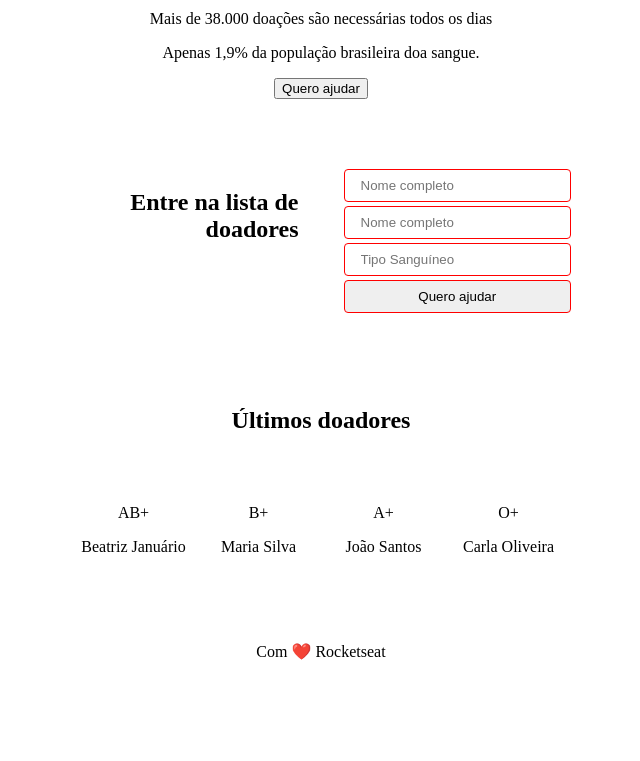
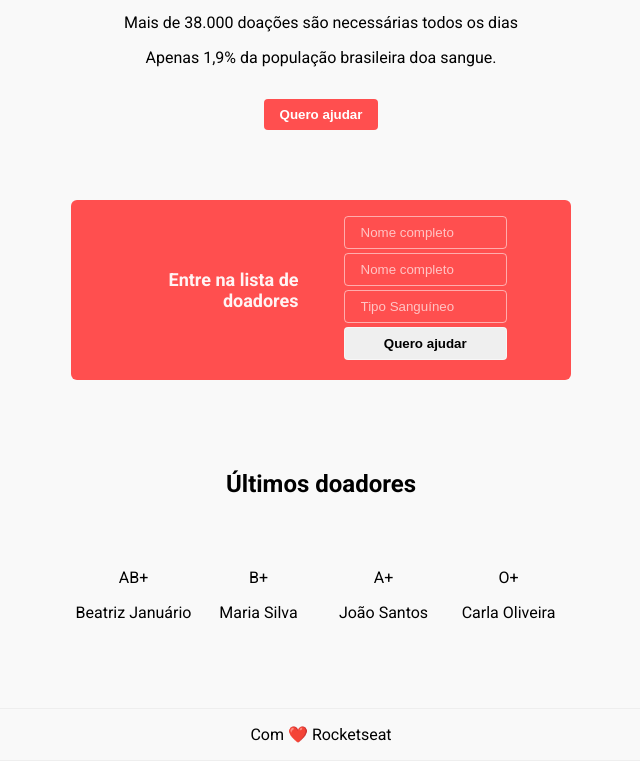
Before and after one commit to beatrizj/doe, a plain HTML site: page index.html in a window 1280 px wide. Shown: the part 207-968 px from the top of the page, without its empty margins (319-959 px from the left). Before the commit the page ends 868 px from the top, so only its background shows below. Drawn offline with Linux system fonts and the light colour scheme.

Commit message:
continuação do css

```diff
--- a/index.html
+++ b/index.html
@@ -4,6 +4,7 @@
         <meta charset="UTF-8">
         <meta name="viewport" content="width=device-width, initial-scale=1.0">
         <title>Doe sangue! Doe vida!</title>
+        <link href="https://fonts.googleapis.com/css?family=Roboto:400,700&display=swap" rel="stylesheet">
         <link rel="stylesheet" href="styles.css">
     </head>
     <body>
--- a/styles.css
+++ b/styles.css
@@ -1,3 +1,7 @@
+* {
+    box-sizing: border-box; /*força os elementos a respeitarem o width */
+}
+
 html {
     margin: 0;
 }
@@ -6,10 +10,14 @@ body {
     display: flex;
     flex-direction: column;
     height: 100vh;
+    font-family: 'Roboto', sans-serif;
+    background-color: #f9f9f9;
 }
 
 footer {
     margin-top: auto;
+    padding: 16px;
+    border: 1px solid #eee
 }
 
 header, main, footer {
@@ -24,20 +32,36 @@ section.donors {
 section.form {
     display: grid;
     grid-template-columns: 1fr 1fr;
-    grid-gap: 45px
+    grid-gap: 45px;
+    background-color: #ff4f4f;
+    padding: 16px 64px;
+    align-items: center;
+    border-radius: 6px;
 }
 
 form input, form button {
     width: 100%;
     margin-bottom: 4px;
     padding: 8px 16px;
-    box-sizing: border-box; /*força os elementos a respeitarem o width */
     border-radius: 4px;
-    border: 1px red solid
+    border: 1px #ffffff88 solid;
+}
+
+form input {
+    background-color: transparent;
+}
+form input::placeholder {
+    color: #ffffffaa
+}
+
+form button {
+    font-weight: bold;
 }
 
 .form h2 {
     text-align: right;
+    color: #ffffffee;
+    font-size: 18px;
 }
 
 header, .form, main {
@@ -50,3 +74,13 @@ header, .form, main {
 header h1, main h2 {
     margin-bottom: 70px;
 }
+
+header button {
+    padding: 8px 16px;
+    border-radius: 4px;
+    background-color: #ff4f4f;
+    color: #fff;
+    font-weight: bold;
+    border: none;
+    margin-top: 16px;
+}
```
